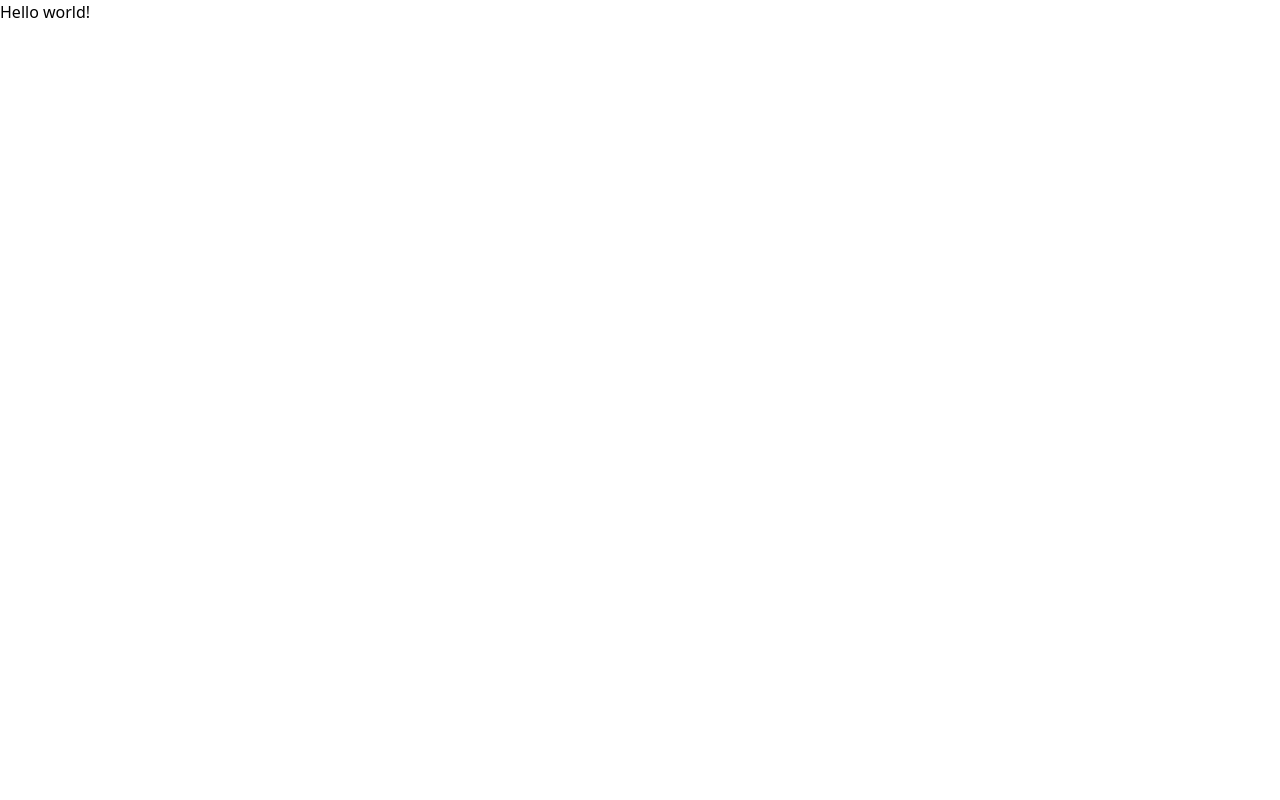
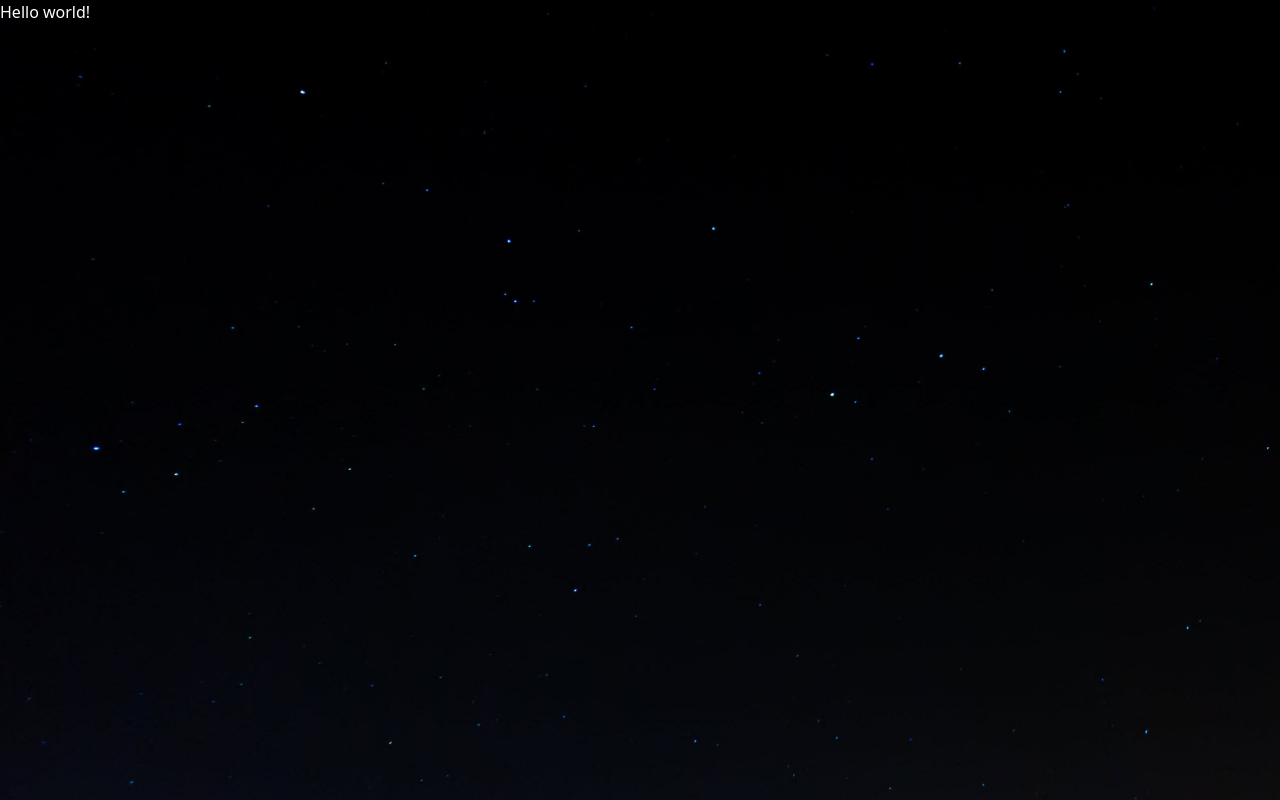
Before and after one commit to KristianKjerstad/personal-portfolio, a React (Vite) app: page / in a window 1280 px wide. Built offline with nearby package versions, Linux system fonts and the light colour scheme.

Commit message:
set BG image

```diff
--- a/src/App.tsx
+++ b/src/App.tsx
@@ -1,6 +1,7 @@
 import { useState } from 'react'
 import reactLogo from './assets/react.svg'
-import viteLogo from '/vite.svg'
+// import viteLogo from '/vite.svg'
+
 
 function App() {
   const [count, setCount] = useState(0)
--- a/src/index.css
+++ b/src/index.css
@@ -1,3 +1,15 @@
 @tailwind base;
 @tailwind components;
 @tailwind utilities;
+
+:root {
+  --text-color: #fdfeff
+}
+
+body {
+  background-image: url("assets/crop-stars.jpg");
+  background-size: cover;
+  background-repeat: no-repeat;
+  background-attachment: fixed;
+  color: var(--text-color);
+ }
--- a/src/main.tsx
+++ b/src/main.tsx
@@ -2,9 +2,13 @@ import React from 'react'
 import ReactDOM from 'react-dom/client'
 import App from './App.tsx'
 import './index.css'
+import stars from "./assets/stars.jpg"
 
+
+console.log(stars)
 ReactDOM.createRoot(document.getElementById('root')!).render(
   <React.StrictMode>
+
     <App />
   </React.StrictMode>,
 )
```
Also changed, not shown: src/assets/crop-stars.jpg (added), src/assets/stars.jpg (added), src/components/Header.tsx (added).
